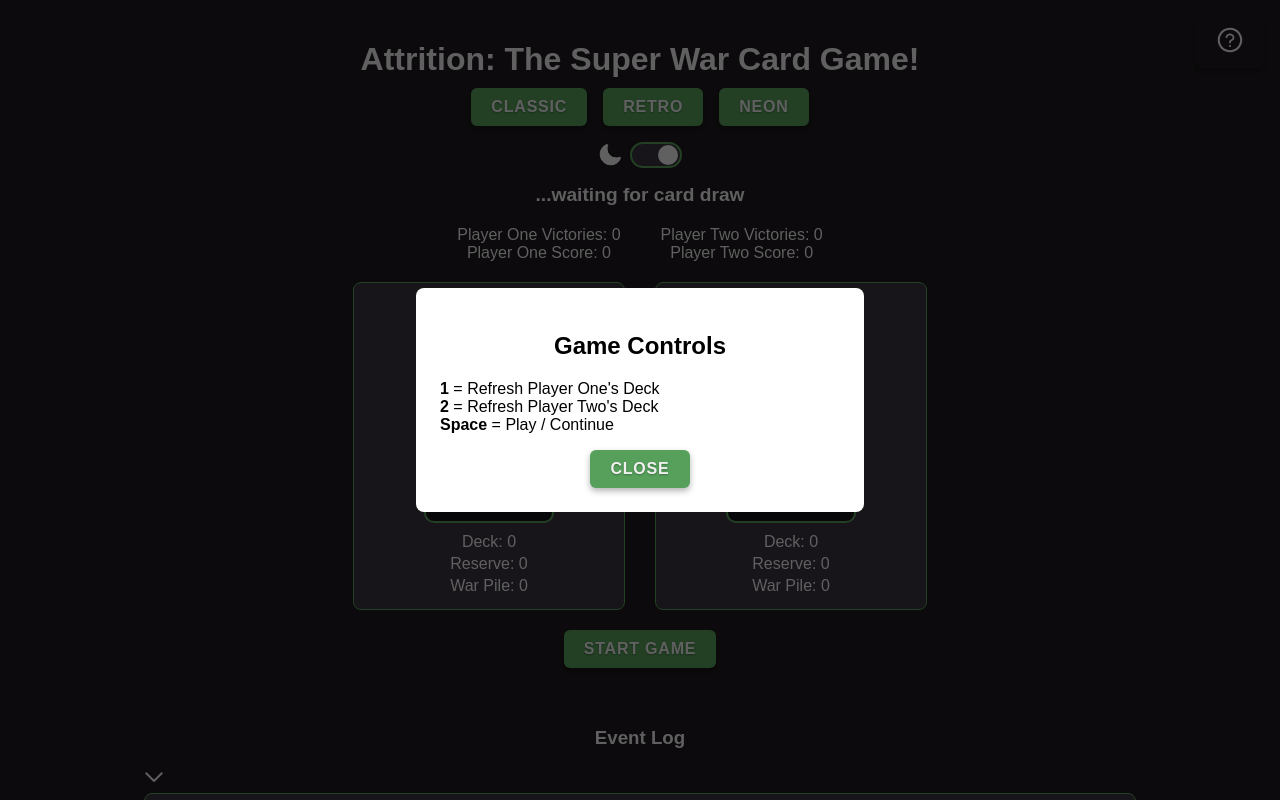
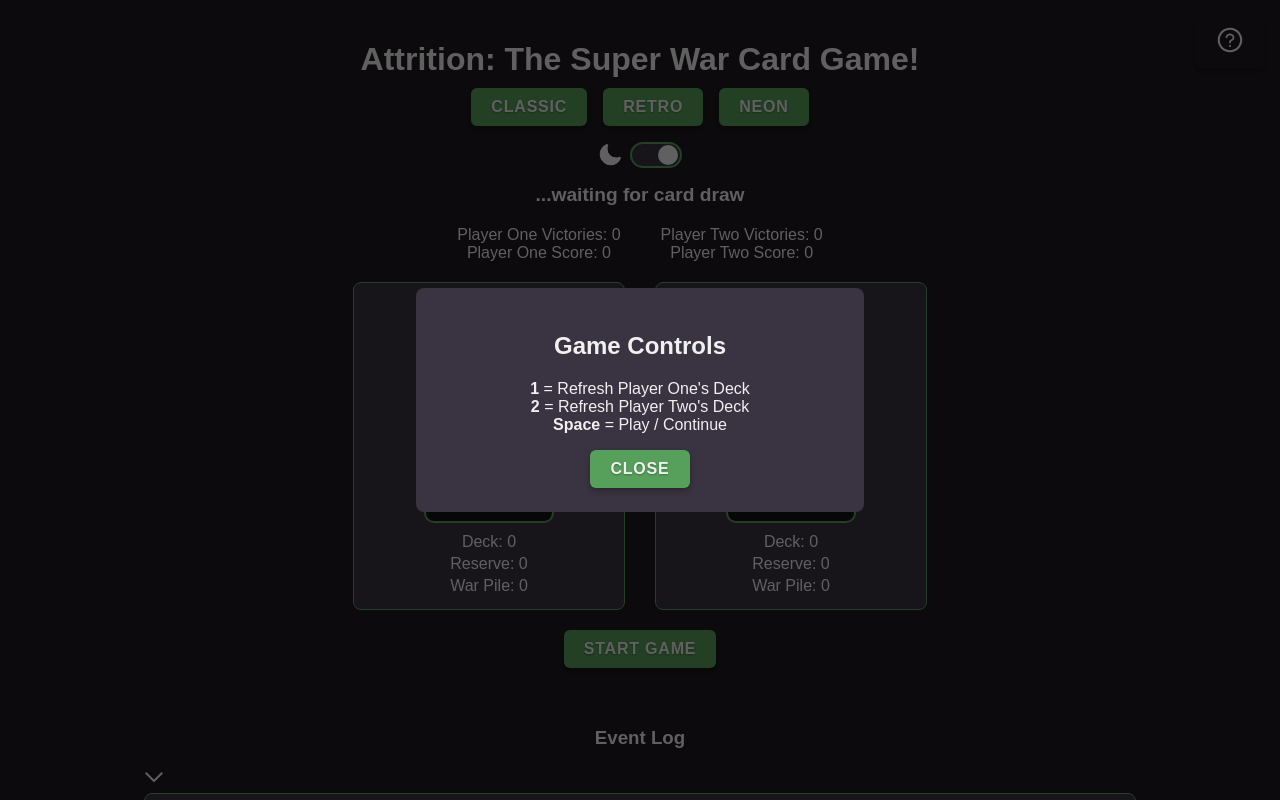
Before and after one commit to GEEspinosa/card-test-project, a React (Create React App) app: page / in a window 1280 px wide. Both pictures are taken after a click on the button "Open Instructions". Built offline with nearby package versions, Linux system fonts and the light colour scheme.

Commit message:
fix: changed instrucitons modal background and text color to match theme; added theme change transition property to make it smoother.

```diff
--- a/src/App.css
+++ b/src/App.css
@@ -57,6 +57,10 @@
   color: var(--text);
 }
 
+.app-container, .player-info, .log-box {
+  transition: background-color 0.3s ease, color 0.3s ease;
+}
+
 .help-button {
   position: fixed;
   top: 1rem;
@@ -81,13 +85,16 @@
 .instruction-modal-list {
   list-style: none;
   padding-left: 0;
-  text-align: left;
+  /* text-align: left;       */
   margin: 1rem 0;
 }
 
 .instruction-modal-content {
-  background: #fff;
-  color: #000;
+  background: var(--panel);
+  color: var(--text);
+
+  /* background: #fff;
+  color: #000; */
   padding: 1.5rem;
   border-radius: 8px;
   max-width: 400px;
```
